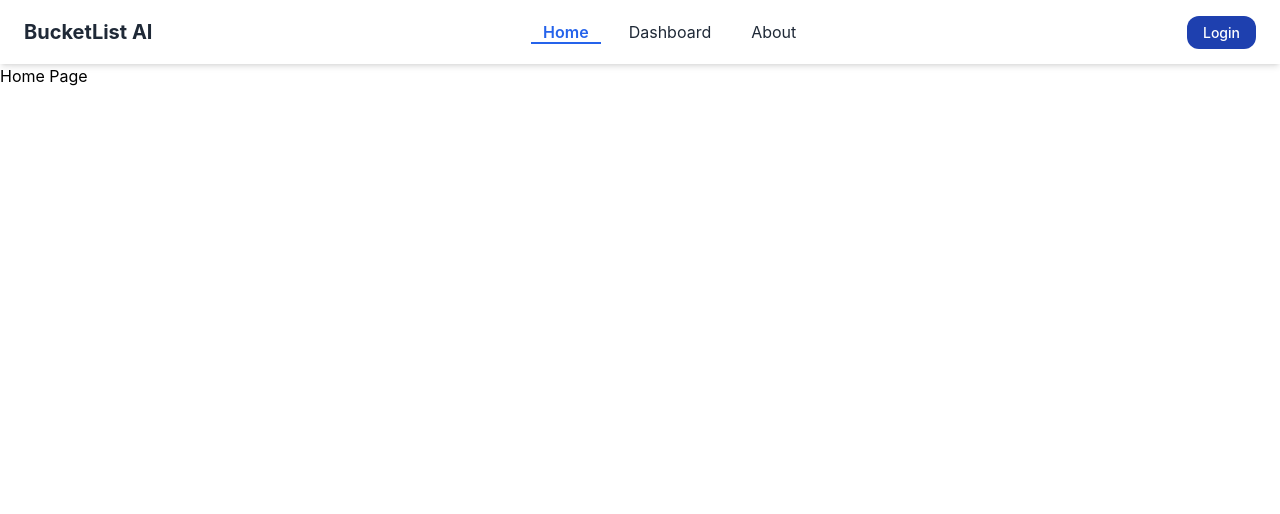
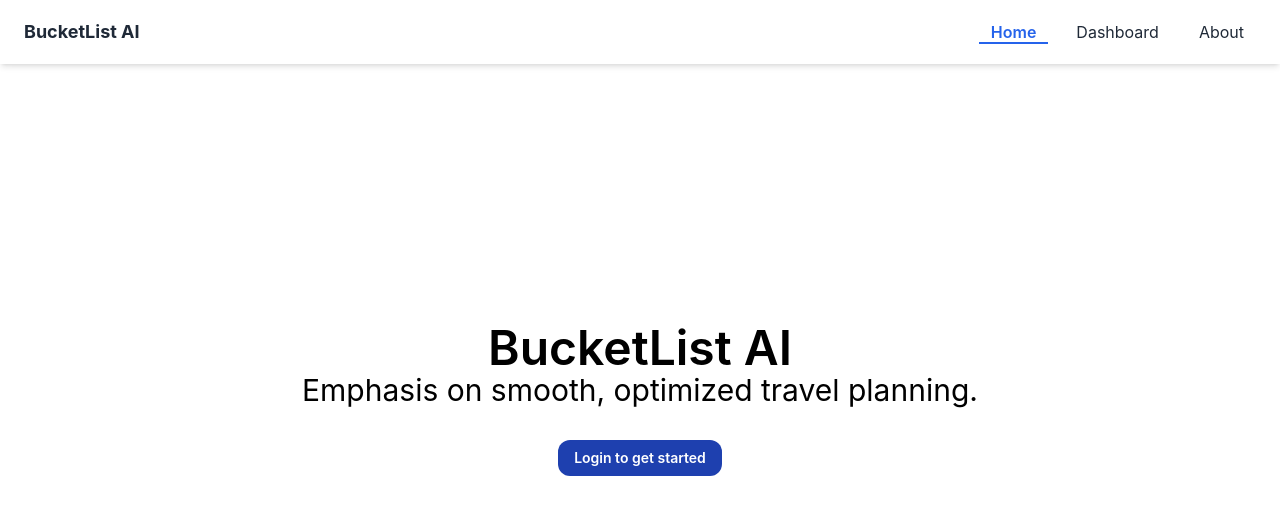
Before and after one commit to Uhhbay/BucketList-AI, a React (Create React App) app in the folder frontend/: page / in a window 1280 px wide. Shown: the top 514 px of the page. Built offline with nearby package versions, Linux system fonts and the light colour scheme.

Commit message:
fix some stylistic

```diff
--- a/frontend/src/components/Navbar/Navbar.jsx
+++ b/frontend/src/components/Navbar/Navbar.jsx
@@ -57,7 +57,7 @@ export default function Navbar() {
         initial={{ y: -100, opacity: 0 }}
         animate={{ y: 0, opacity: 1 }}
       >
-        <Link to="/" className="flex items-center text-xl font-bold text-gray-800">
+        <Link to="/" className="flex items-center text-lg font-bold text-gray-800">
           BucketList AI
         </Link>
         <button className="sm:hidden" onClick={toggleMenu}>
@@ -90,17 +90,6 @@ export default function Navbar() {
             ))}
           </ul>
         </nav>
-        <div className="hidden sm:block">
-          {isLoggedIn ? (
-            <Link to="/profile" className="text-gray-800 hover:text-blue-600">
-              <FontAwesomeIcon icon={faUser} className="w-6 h-6" />
-            </Link>
-          ) : (
-            <Link to="/login" className="px-4 text-sm font-medium py-2 bg-blue-800 text-white rounded-xl hover:bg-blue-400 ease-in duration-100">
-              Login
-            </Link>
-          )}
-        </div>
       </motion.div>
     </header>
   );
--- a/frontend/src/pages/App/App.jsx
+++ b/frontend/src/pages/App/App.jsx
@@ -9,7 +9,7 @@ export default function App() {
     <Router>
       <div className="flex flex-col min-h-screen">
         <Navbar />
-        <main className="flex flex-grow pt-16">
+        <main className="flex-grow">
           <Routes>
             <Route path="/" element={<Home />} />
             <Route path="/login" element={<Login />} />
--- a/frontend/src/pages/Home/Home.jsx
+++ b/frontend/src/pages/Home/Home.jsx
@@ -1,9 +1,17 @@
 import React from 'react';
+import { Link } from "react-router-dom";
 
 export default function Home() {
     return (
-        <div className="">
-            <h1>Home Page</h1>
+        <div className="flex items-cetner justify-center min-h-screen">
+            <div className="flex flex-col items-center justify-center">
+                <h1 className="text-3xl sm:text-5xl font-semibold">BucketList AI</h1>
+                <h4 className="text-xl sm:text-3xl font-sm">Emphasis on smooth, optimized travel planning.</h4>
+
+                <Link to="/login" className="mt-8 px-4 text-sm font-medium sm:font-semibold py-2 bg-blue-800 text-white rounded-xl hover:bg-blue-400 ease-in duration-100">
+                    Login to get started
+                </Link>
+            </div>
         </div>
     );
 }
```
